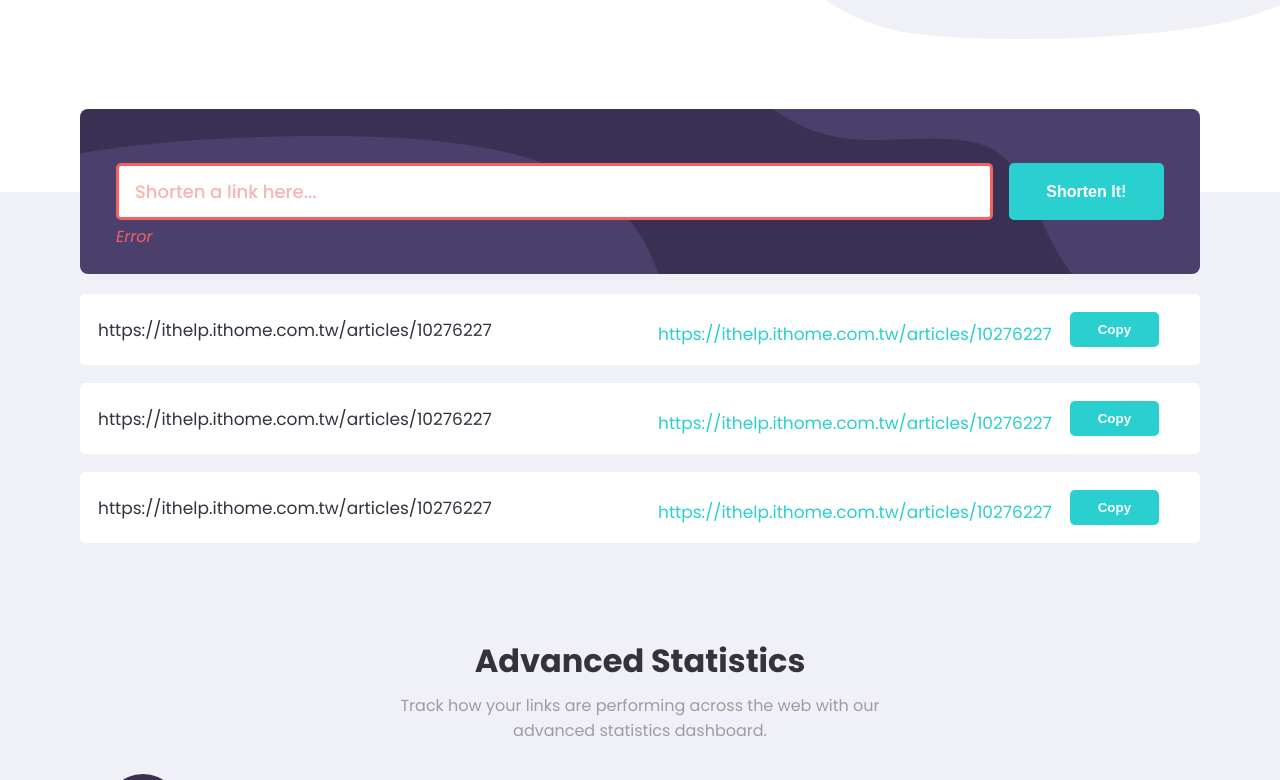
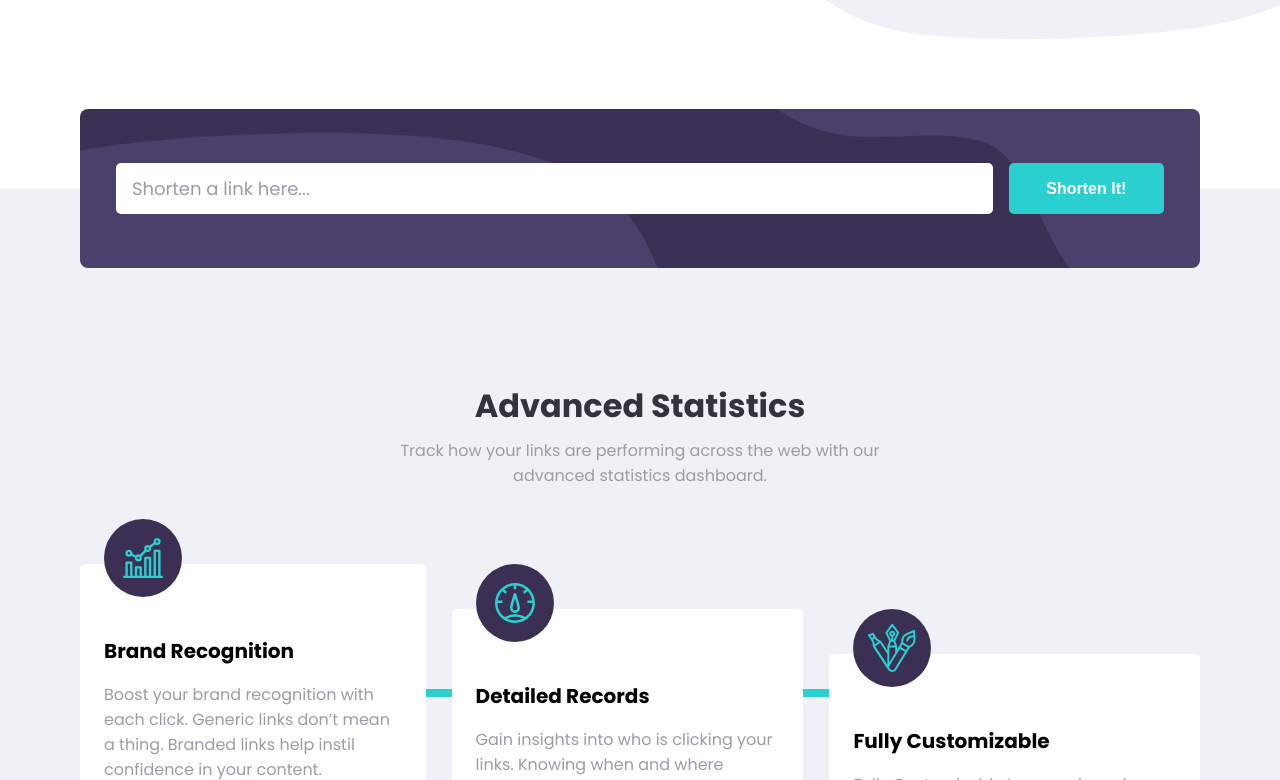
Before and after one commit to LunZaiZai0223/FM-url-shortening-api, a React (Create React App) app: page / in a window 1280 px wide. Shown: the part 600-1380 px from the top of the page. Built offline with nearby package versions, Linux system fonts and the light colour scheme.

Commit message:
feat: use react-redux to store links

```diff
--- a/src/Components/Button/index.tsx
+++ b/src/Components/Button/index.tsx
@@ -4,12 +4,38 @@ import styles from './index.module.scss';
 interface Props {
   children?: React.ReactNode;
   classes?: string;
+  type?: 'button' | 'submit' | 'reset';
+  disabled?: boolean;
+  clickHandler?: Function;
 }
 
 const Button = (props: Props) => {
-  const { children, classes } = props;
+  const {
+    children,
+    classes,
+    type = 'button',
+    disabled = false,
+    clickHandler,
+  } = props;
 
-  return <button className={`${styles.btn} ${classes}`}>{children}</button>;
+  const btnClickHandler = () => {
+    return () => {
+      if (clickHandler) {
+        clickHandler();
+      }
+    };
+  };
+
+  return (
+    <button
+      className={`${styles.btn} ${classes}`}
+      type={type}
+      disabled={disabled}
+      {...(clickHandler && { onClick: btnClickHandler() })}
+    >
+      {children}
+    </button>
+  );
 };
 
 export default Button;
--- a/src/Components/Form/index.tsx
+++ b/src/Components/Form/index.tsx
@@ -1,3 +1,5 @@
+import { useState } from 'react';
+
 // components
 import Button from '../Button';
 
@@ -5,33 +7,104 @@ import API from '../../api';
 
 // style classes
 import styles from './index.module.scss';
-import { useEffect } from 'react';
 
-interface Props {
-  onSubmit?: Function;
+// redux
+import { useDispatch } from 'react-redux';
+import {
+  getShortenedLinkFailAction,
+  getShortenedLinkPendingAction,
+  getShortenedLinkSuccessAction,
+} from '../../store/actions';
+
+// hooks
+import { useTypedSelector } from '../../hooks/useTypedSelector';
+
+interface ShortenApiResponse {
+  ok: boolean;
+  result: ShortenApiResult;
+  error_code?: number;
 }
 
-const Form = (props: Props) => {
-  // useEffect(() => {
-  //   const queryParam = new URLSearchParams({
-  //     url: 'https://jason89521.github.io/URL-Shortening-API/12313j',
-  //   });
-  //   const requestUrl = `${API.base_url}/shorten?${queryParam}`;
-  //   fetch(requestUrl)
-  //     .then(data => data.json())
-  //     .then(result => {
-  //       console.log(result);
-  //     });
-  // }, []);
+interface ShortenApiResult {
+  share_link: string;
+  original_link: string;
+  full_short_link: string;
+}
+
+const ERROR_CODE_MAP: { [key: string]: string } = {
+  '1': 'No url parameter set.',
+  '2': 'This is not a valid URL.',
+  '3': 'Rate limit exceeded. Wait a second and try again.',
+  '4': 'IP-address has been blocked.',
+  '5': 'shrtcode code already taken/in use.',
+  '6': 'Unknown error.',
+  '7': 'No code specified ("code" parameter is empty).',
+  '8': 'Invalid code submitted.',
+  '9': 'Missing required parameters.',
+  '10': 'Trying to shorten a disallowed Link.',
+};
+
+const Form = () => {
+  const { errorFeedback, isError, isFetching } = useTypedSelector(
+    (state) => state.links
+  );
+  const [enteredLink, setEnteredLink] = useState<string>('');
+  const dispatch = useDispatch();
+
+  const inputLinkHandler = (
+    event: React.ChangeEvent<HTMLInputElement>
+  ): void => {
+    const value = event.target.value;
+    setEnteredLink(value);
+  };
+
+  const submitFormHandler = async (event: React.FormEvent): Promise<void> => {
+    event.preventDefault();
+
+    const queryParam = new URLSearchParams({
+      url: enteredLink,
+    });
+    const requestUrl = `${API.base_url}/shorten?${queryParam}`;
+
+    try {
+      dispatch(getShortenedLinkPendingAction());
+      const res = await fetch(requestUrl);
+      const { ok, result, error_code }: ShortenApiResponse = await res.json();
+
+      if (!ok) {
+        throw error_code;
+      } else {
+        const { share_link, original_link, full_short_link } = result;
+        const formatted = { share_link, original_link, full_short_link };
+        dispatch(getShortenedLinkSuccessAction(formatted));
+        setEnteredLink('');
+      }
+    } catch (errorCode: any) {
+      const errorFeedback = ERROR_CODE_MAP[errorCode];
+      dispatch(getShortenedLinkFailAction(errorFeedback));
+    }
+  };
 
   return (
     <section className={styles.container}>
       <div className={styles.wrapper}>
-        <form>
-          <div className={`${styles['form-control']} ${styles['is-invalid']}`}>
-            <input placeholder="Shorten a link here..." />
-            <span className={styles.feedback}>Error</span>
-            <Button classes={styles.btn}>Shorten It!</Button>
+        <form onSubmit={submitFormHandler}>
+          <div
+            className={`${styles['form-control']} ${
+              isError ? styles['is-invalid'] : ''
+            }`}
+          >
+            <input
+              placeholder="Shorten a link here..."
+              value={enteredLink}
+              onChange={inputLinkHandler}
+            />
+            {isError && (
+              <span className={styles.feedback}>{errorFeedback}</span>
+            )}
+            <Button classes={styles.btn} type={'submit'} disabled={isFetching}>
+              {isFetching ? 'Loading...' : 'Shorten It!'}
+            </Button>
           </div>
         </form>
       </div>
--- a/src/Components/Links/index.tsx
+++ b/src/Components/Links/index.tsx
@@ -4,39 +4,47 @@ import Button from '../Button';
 // style classes
 import styles from './index.module.scss';
 
-const DUMMY_LINKS: { originalLink: string; shortenedLink: string; status: false }[] = [
-  {
-    originalLink: 'https://ithelp.ithome.com.tw/articles/10276227',
-    shortenedLink: 'https://ithelp.ithome.com.tw/articles/10276227',
-    status: false,
-  },
-  {
-    originalLink: 'https://ithelp.ithome.com.tw/articles/10276227',
-    shortenedLink: 'https://ithelp.ithome.com.tw/articles/10276227',
-    status: false,
-  },
-  {
-    originalLink: 'https://ithelp.ithome.com.tw/articles/10276227',
-    shortenedLink: 'https://ithelp.ithome.com.tw/articles/10276227',
-    status: false,
-  },
-];
+// hooks
+import { useTypedSelector } from '../../hooks/useTypedSelector';
+
+// redux
+import { useDispatch } from 'react-redux';
+import { setCopiedStatusAction } from '../../store/actions';
 
 const Links = () => {
+  const { links } = useTypedSelector((state) => state.links);
+  const dispatch = useDispatch();
+
+  const setLinkItemCopiedStatusHandler = (index: number) => {
+    dispatch(setCopiedStatusAction(index));
+    navigator.clipboard.writeText(links[index].full_short_link);
+  };
+
   return (
     <section className={`${styles['link-container']}`}>
       <ul className={`${styles['link-list']}`}>
-        {DUMMY_LINKS.map((item, index) => {
-          const { shortenedLink, originalLink, status } = item;
+        {links.map((item, index) => {
+          const { original_link, full_short_link, copied_status } = item;
           return (
             <li className={`${styles['link-item']}`} key={index}>
               <span className={`${styles['original-link']}`}>
-                <a>{originalLink}</a>
+                <a href={original_link} target="_blank" rel="noreferrer">
+                  {original_link}
+                </a>
               </span>
               <span className={`${styles['shortened-link']}`}>
-                <a>{shortenedLink}</a>
+                <a href={full_short_link} target="_blank" rel="noreferrer">
+                  {full_short_link}
+                </a>
               </span>
-              <Button classes={`${styles.btn}`}>{!status ? 'Copy' : 'Copied'}</Button>
+              <Button
+                classes={`${styles.btn} ${
+                  copied_status ? styles['is-copied'] : ''
+                }`}
+                clickHandler={() => setLinkItemCopiedStatusHandler(index)}
+              >
+                {!copied_status ? 'Copy' : 'Copied'}
+              </Button>
             </li>
           );
         })}
--- /dev/null
+++ b/src/hooks/useTypedSelector.ts
@@ -0,0 +1,6 @@
+// 建立 custom hook 以便 typescript 順利推導 redux 的型別
+import { useSelector, TypedUseSelectorHook, useDispatch } from 'react-redux';
+import { RootState, AppDispatch } from '../store';
+
+export const useTypedSelector: TypedUseSelectorHook<RootState> = useSelector;
+export const useAppDispatch: () => AppDispatch = useDispatch;
--- a/src/index.tsx
+++ b/src/index.tsx
@@ -1,11 +1,19 @@
 import React from 'react';
 import ReactDOM from 'react-dom/client';
+import { Provider } from 'react-redux';
 import './index.scss';
 import App from './App';
+import store from './store';
 import reportWebVitals from './reportWebVitals';
 
-const root = ReactDOM.createRoot(document.getElementById('root') as HTMLElement);
-root.render(<App />);
+const root = ReactDOM.createRoot(
+  document.getElementById('root') as HTMLElement
+);
+root.render(
+  <Provider store={store}>
+    <App />
+  </Provider>
+);
 
 // If you want to start measuring performance in your app, pass a function
 // to log results (for example: reportWebVitals(console.log))
--- /dev/null
+++ b/src/store/actionTypes/index.ts
@@ -0,0 +1,42 @@
+/*
+action type 必須獨一無二，因為 dispatch action 時每個 reducer 都會有該 action 的存取權，因此如果重複的話就會叫用數個符合的 reducers，讓 redux 資料意外被更新
+*/
+export enum ActionTypes {
+  GET_SHORTENED_LINK_PENDING = 'GET_SHORTENED_LINK_PENDING',
+  GET_SHORTENED_LINK_SUCCESS = 'GET_SHORTENED_LINK_SUCCESS',
+  GET_SHORTENED_LINK_FAIL = 'GET_SHORTENED_LINK_FAIL',
+  SET_COPIED_STATUS = 'SET_COPIED_STATUS',
+}
+
+interface ActionPending {
+  type: ActionTypes.GET_SHORTENED_LINK_PENDING;
+  payload?: null;
+}
+
+interface ActionSuccess {
+  type: ActionTypes.GET_SHORTENED_LINK_SUCCESS;
+  payload: {
+    original_link: string;
+    share_link: string;
+    full_short_link: string;
+  };
+}
+
+interface ActionFail {
+  type: ActionTypes.GET_SHORTENED_LINK_FAIL;
+  payload: string;
+}
+
+interface ActionSetCopiedStatus {
+  type: ActionTypes.SET_COPIED_STATUS;
+  payload: number;
+}
+
+// 這個會協助 typescript 推斷不同 action 時所帶的 payload 之型別
+type Action =
+  | ActionPending
+  | ActionFail
+  | ActionSuccess
+  | ActionSetCopiedStatus;
+
+export default Action;
--- /dev/null
+++ b/src/store/actions/index.ts
@@ -0,0 +1,25 @@
+import Action, { ActionTypes } from '../actionTypes';
+
+/*
+action 只是一個 { type: 'id', payload: {...data passed to reducer } } 的物件，這些函式就是負責建立有這兩個 properties 的 object
+ */
+export const getShortenedLinkPendingAction = (): Action => {
+  return { type: ActionTypes.GET_SHORTENED_LINK_PENDING };
+};
+
+export const getShortenedLinkSuccessAction = (data: {
+  original_link: string;
+  share_link: string;
+  full_short_link: string;
+}): Action => {
+  // payload 會帶資訊給 reducer
+  return { type: ActionTypes.GET_SHORTENED_LINK_SUCCESS, payload: data };
+};
+
+export const getShortenedLinkFailAction = (errorFeedback: string): Action => {
+  return { type: ActionTypes.GET_SHORTENED_LINK_FAIL, payload: errorFeedback };
+};
+
+export const setCopiedStatusAction = (targetIndex: number): Action => {
+  return { type: ActionTypes.SET_COPIED_STATUS, payload: targetIndex };
+};
--- /dev/null
+++ b/src/store/index.ts
@@ -0,0 +1,13 @@
+import { combineReducers, legacy_createStore as createStore } from 'redux';
+import linksReducer from './links';
+
+const rootReducer = combineReducers({
+  links: linksReducer,
+});
+
+const store = createStore(rootReducer);
+
+export type RootState = ReturnType<typeof rootReducer>;
+export type AppDispatch = typeof store.dispatch;
+
+export default store;
--- /dev/null
+++ b/src/store/links/index.ts
@@ -0,0 +1,76 @@
+import Action, { ActionTypes } from '../actionTypes';
+
+interface LinksReducerState {
+  isFetching: boolean;
+  isError: boolean;
+  errorFeedback: string;
+  links: Link[];
+}
+
+export interface Link {
+  original_link: string;
+  share_link: string;
+  full_short_link: string;
+  copied_status: boolean;
+}
+
+const INIT_STATE: LinksReducerState = {
+  isFetching: false,
+  isError: false,
+  errorFeedback: '',
+  links: [],
+};
+
+const linksReducer = (
+  state: LinksReducerState = INIT_STATE,
+  action: Action
+): LinksReducerState => {
+  const { type, payload } = action;
+  switch (type) {
+    case ActionTypes.GET_SHORTENED_LINK_PENDING:
+      return {
+        ...state,
+        isFetching: true,
+        isError: false,
+        errorFeedback: '',
+      };
+
+    case ActionTypes.GET_SHORTENED_LINK_FAIL:
+      return {
+        ...state,
+        isError: true,
+        isFetching: false,
+        errorFeedback: payload,
+      };
+
+    case ActionTypes.GET_SHORTENED_LINK_SUCCESS:
+      return {
+        ...state,
+        isError: false,
+        isFetching: false,
+        errorFeedback: '',
+        links: [...state.links, { ...payload, copied_status: false }],
+      };
+
+    case ActionTypes.SET_COPIED_STATUS:
+      // immutable way update state
+      return {
+        ...state,
+        links: state.links.map((item, index) => {
+          const updatedItem = { ...item };
+          if (index === payload) {
+            updatedItem.copied_status = true;
+          } else {
+            updatedItem.copied_status = false;
+          }
+
+          return updatedItem;
+        }),
+      };
+
+    default:
+      return state;
+  }
+};
+
+export default linksReducer;
```
Also changed, not shown: src/Components/Form/index.module.scss (+11 -1 lines), src/Components/Links/index.module.scss (+13 -0 lines).
